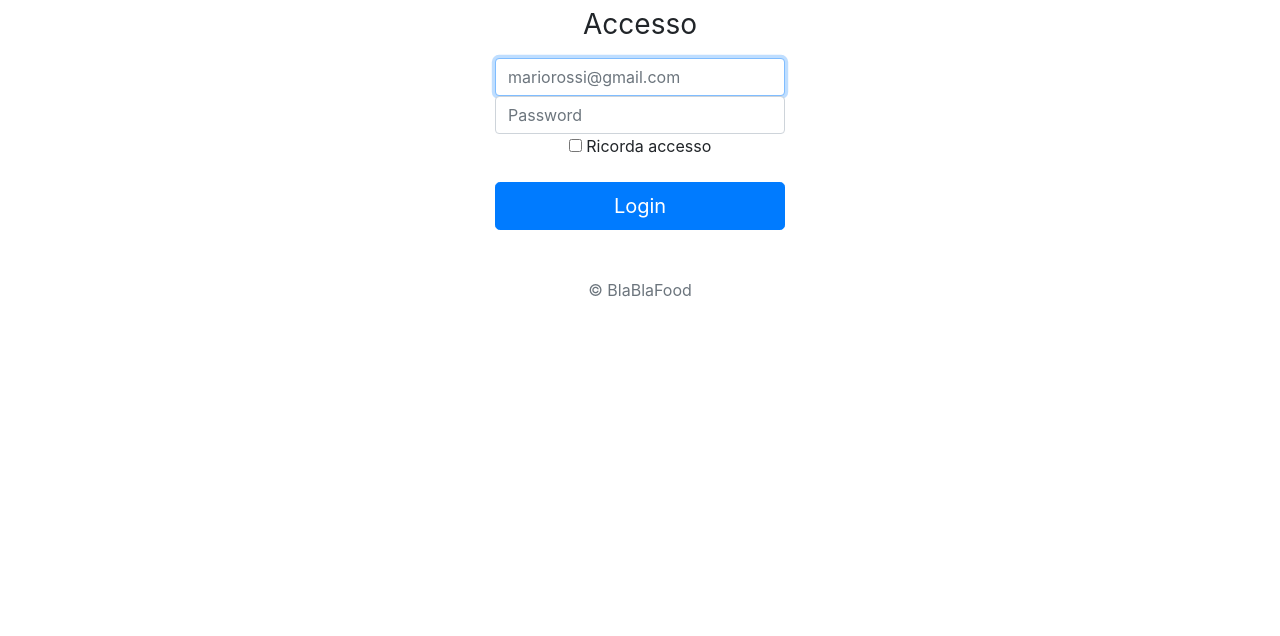
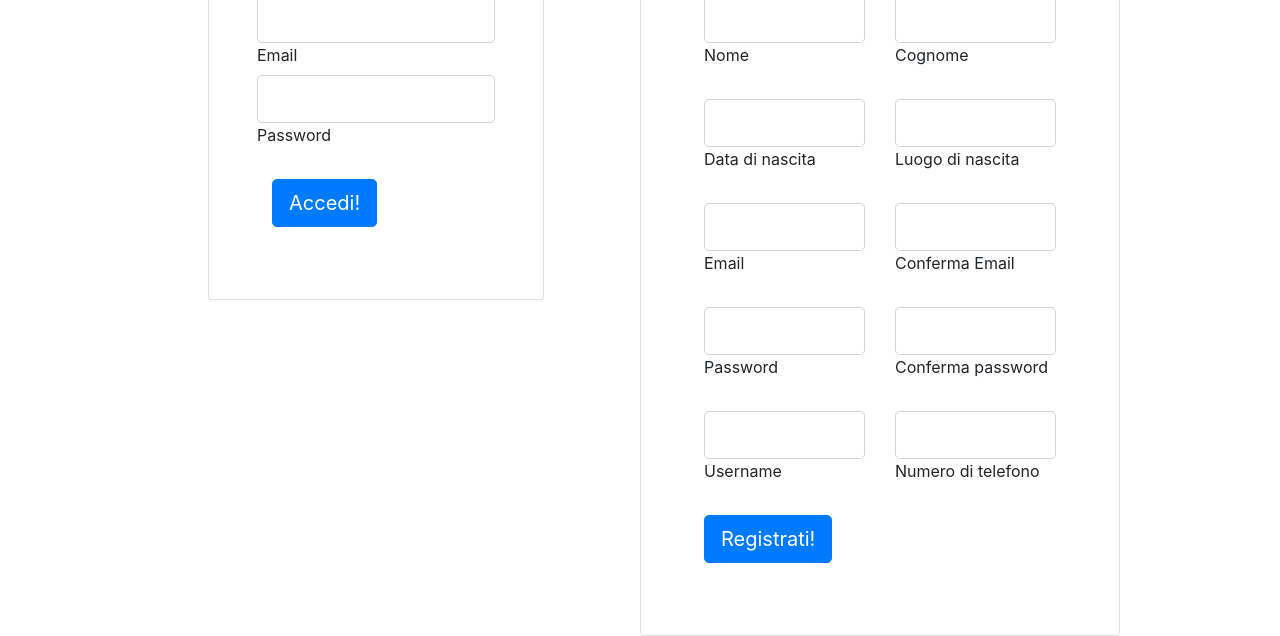
Before and after one commit to GiovanniCenzato/BlaBlaFood, a website: page login.html in a window 1280 px wide. Shown: the part 240-876 px from the top of the page. Before the commit the page ends 800 px from the top, so only its background shows below. Drawn offline with nearby package versions, Linux system fonts and the light colour scheme.

Commit message:
Update login.html

```diff
--- a/login.html
+++ b/login.html
@@ -19,22 +19,142 @@
             </div>
         </nav>
         <!-- Page content-->
-        <div class="container w-25 text-center pt-5">
-            <form class="form-signin mt-5">
-                <img class="mb-4" src="https://getbootstrap.com/docs/4.0/assets/brand/bootstrap-solid.svg" alt="" width="72" height="72">
-                <h1 class="h3 mb-3 font-weight-normal">Accesso</h1>
-                <label for="inputEmail" class="sr-only">Indirizzo Email</label>
-                <input type="email" id="inputEmail" class="form-control" placeholder="mariorossi@gmail.com" required="" autofocus="">
-                <label for="inputPassword" class="sr-only">Password</label>
-                <input type="password" id="inputPassword" class="form-control" placeholder="Password" required="">
-                <div class="checkbox mb-3">
-                  <label>
-                    <input type="checkbox" value="remember-me"> Ricorda accesso
-                  </label>
+    <div class="container w-75">
+        <div class="row">
+
+            <div class="card col mt-5 mx-5 h-50">
+                <div class="card-body  p-md-5">
+                    <h3 class="mb-4 pb-2 pb-md-0 mb-md-5">Login</h3>
+                    <form>
+                    <div class="row">
+                        <div class="form-outline">
+                            <input type="text" id="email-login" class="form-control form-control-lg w-100" name="email-login"/>
+                            <label class="form-label" for="email-login">Email</label>
+                        </div>
+            </div>
+            <div class="row">
+                    <div class="form-outline">
+                        <input type="text" id="password-login" class="form-control form-control-lg w-100" name="password-login" />
+                        <label class="form-label" for="password">Password</label>
+            </div>
+            </div>
+            <div class="row mt-4">
+                <div class="col-md-6 mb-4 d-flex text-center">
+                    <input class="btn btn-primary btn-lg" type="submit" value="Accedi!" />
+                  </div>
+            </div>
+            </form>
+            </div>
+        </div>
+
+            <div class="card col-6 mt-5 ml-5">
+                <div class="card-body p-4 p-md-5">
+                    <h3 class="mb-4 pb-2 pb-md-0 mb-md-5">Registrazione</h3>
+                    <form>
+                      <div class="row">
+                        <div class="col-md-6 mb-4">
+                          <div class="form-outline">
+                            <input type="text" id="nome" class="form-control form-control-lg" name="nome"/>
+                            <label class="form-label" for="nome">Nome</label>
+                          </div>
+                        </div>
+                <div class="col-md-6 mb-4">
+                    <div class="form-outline">
+                        <input type="text" id="cognome" class="form-control form-control-lg" name="cognome" />
+                        <label class="form-label" for="cognome">Cognome</label>
                 </div>
-                <button class="btn btn-lg btn-primary btn-block" type="submit">Login</button>
-                <p class="mt-5 mb-3 text-muted">© BlaBlaFood</p>
-              </form>
+            </div>
+            </div>
+
+        <div class="row">
+            <div class="col-md-6 mb-4 d-flex align-items-center">
+                <div class="form-outline datepicker w-100">
+                    <input type="text" class="form-control form-control-lg" id="compleanno" name="compleanno" />
+                    <label for="compleanno" class="form-label">Data di nascita</label>
+                </div>
+            </div>
+            <div class="col-md-6 mb-4">
+                <div class="form-outline">
+                    <input type="text" id="luogo" class="form-control form-control-lg" name="luogo"/>
+                    <label class="form-label" for="luogo">Luogo di nascita</label>
+                </div>
+            </div>
+            </div>
+
+        <div class="row">
+            <div class="col-md-6 mb-4 d-flex align-items-center">
+                <div class="form-outline w-100">
+                    <input type="text" class="form-control form-control-lg" id="email" name="email" />
+                    <label for="email" class="form-label">Email</label>
+                </div>
+            </div>
+            <div class="col-md-6 mb-4 d-flex align-items-center">
+                <div class="form-outline w-100">
+                    <input type="text" class="form-control form-control-lg" id="email2" name="email2" onblur="confirmMail()"/>
+                    <label for="email2" class="form-label">Conferma Email</label>
+                </div>
+            </div>
         </div>
+
+        <div class="row">
+            <div class="col-md-6 mb-4">
+              <div class="form-outline">
+                <input type="text" id="password" class="form-control form-control-lg" name="password"/>
+                <label class="form-label" for="password">Password</label>
+              </div>
+            </div>
+    <div class="col-md-6 mb-4">
+        <div class="form-outline">
+            <input type="text" id="password2" class="form-control form-control-lg" name="password2" onblur="confirmPass()" />
+            <label class="form-label" for="password2">Conferma password</label>
+    </div>
+</div>
+</div>
+
+        <div class="row">
+            <div class="col-md-6 mb-4 d-flex align-items-center">
+                <div class="form-outline w-100">
+                    <input type="text" class="form-control form-control-lg" id="username" name="username" />
+                    <label for="username" class="form-label">Username</label>
+                </div>
+            </div>
+            <div class="col-md-6 mb-4 d-flex align-items-center">
+                <div class="form-outline w-100">
+                    <input type="tel" class="form-control form-control-lg" id="telefono" name="telefono" />
+                    <label for="telefono" class="form-label">Numero di telefono</label>
+                </div>
+            </div>
+        </div>
+
+        <div class="row">
+            <div class="col-md-6 mb-4 d-flex text-center">
+                <input class="btn btn-primary btn-lg" type="submit" value="Registrati!" />
+              </div>
+        </div>
+
+                    </form>
+                  </div>
+            </div>
+        </div>
+    </div>
+
+
+    <script type="text/javascript">
+        function confirmMail() {
+            var email = document.getElementById("email").value
+            var email2 = document.getElementById("email2").value
+            if(email != email2) {
+                alert('Email diverse!');
+            }
+        }
+        function confirmPass() {
+            var password = document.getElementById("password").value
+            var password2 = document.getElementById("password2").value
+            if(password != password2) {
+                alert('Password diverse!');
+            }
+        }
+    </script>
+        </body>
     </body>
 </html>
```
